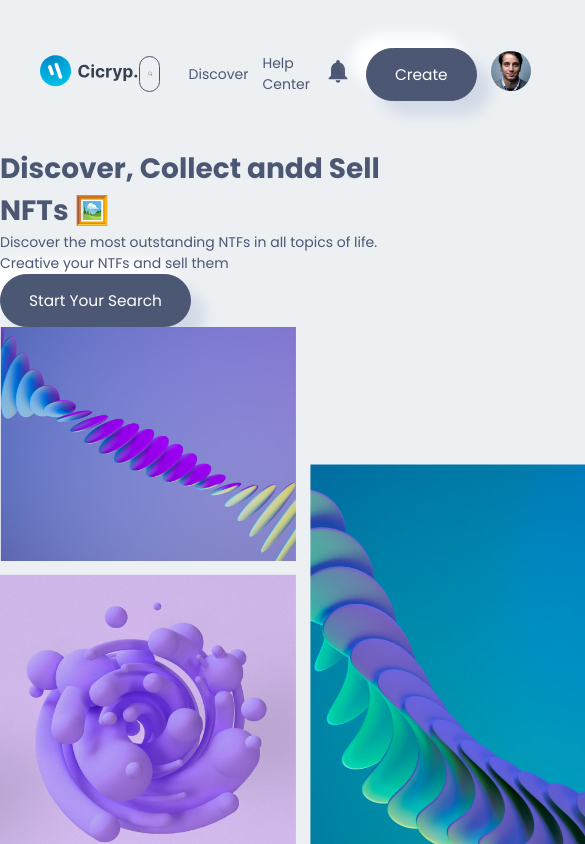
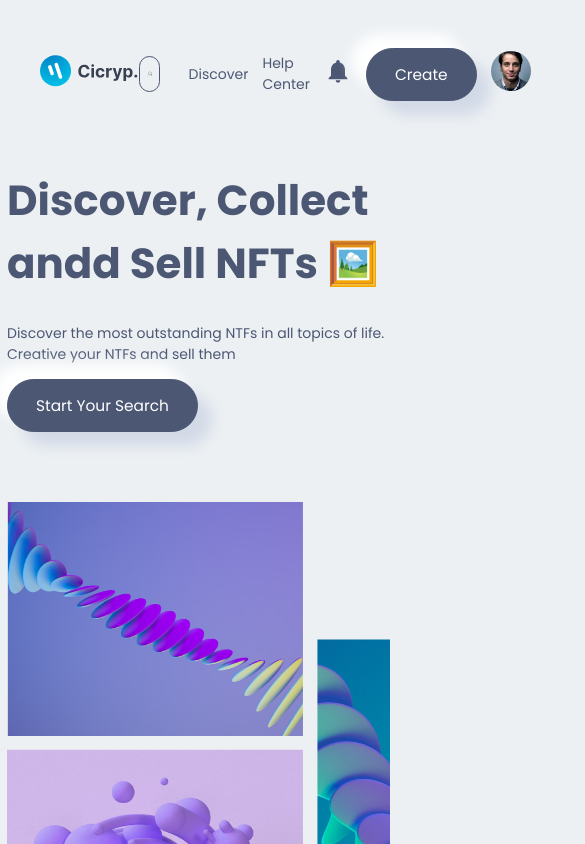
Before and after one commit to witehound/nft-marketplace-client, a Next.js app: page / in a window 390 px wide. Shown: the top 844 px of the page, 585 px wide, since content can reach past the window. Built offline with nearby package versions, Linux system fonts and the light colour scheme.

Commit message:
completed css styling for hero css

```diff
--- a/components/Hero/Hero.module.css
+++ b/components/Hero/Hero.module.css
@@ -0,0 +1,57 @@
+.hero {
+  width: 80%;
+  margin: 3rem auto;
+}
+
+.hero_box {
+  display: grid;
+  grid-template-columns: repeat(2, 1fr);
+  gap: 2rem;
+}
+
+.hero_box_left {
+  padding-right: 5rem;
+  display: flex;
+  align-items: flex-start;
+  flex-direction: column;
+  justify-content: flex-start;
+  gap: 2rem;
+}
+
+.hero_box_left h1 {
+  font-size: 4rem;
+  padding-bottom: 1rem;
+}
+
+@media screen and (max-width: 35em) {
+  .hero {
+    width: 100%;
+    overflow-x: hidden;
+  }
+}
+
+@media screen and (max-width: 55em) {
+  .hero_box {
+    grid-template-columns: 1fr;
+    gap: 4rem;
+    margin: 0.5rem;
+  }
+
+  .hero {
+    margin: auto;
+  }
+
+  .hero_box_left {
+    padding: 1rem 0;
+    gap: 1rem;
+  }
+
+  .hero_box_left h1 {
+    font-size: 3rem;
+    width: 70%;
+  }
+
+  .hero_box_left p {
+    width: 70%;
+  }
+}
--- /dev/null
+++ b/components/Service/Service.jsx
@@ -0,0 +1,10 @@
+import React from "react";
+
+//internal import
+import styles from "./Service.module.css";
+
+const Service = () => {
+  return <div>Service</div>;
+};
+
+export default Service;
--- a/components/index.js
+++ b/components/index.js
@@ -2,5 +2,6 @@ import Button from "./Button/Button";
 import Footer from "./Footer/Footer";
 import Navbar from "./Navbar/Navbar";
 import Hero from "./Hero/Hero";
+import Service from "./Service/Service";
 
-export { Button, Footer, Navbar, Hero };
+export { Button, Footer, Navbar, Hero, Service };
--- a/pages/index.js
+++ b/pages/index.js
@@ -2,12 +2,13 @@ import React from "react";
 
 //INTERENAL import
 import styles from "../styles/index.module.css";
-import { Hero } from "../components";
+import { Hero, Service } from "../components";
 
 const Home = () => {
   return (
     <div className={styles.heros_page}>
       <Hero />
+      <Service />
     </div>
   );
 };
```
Also changed, not shown: components/Service/Service.module.css (added).
